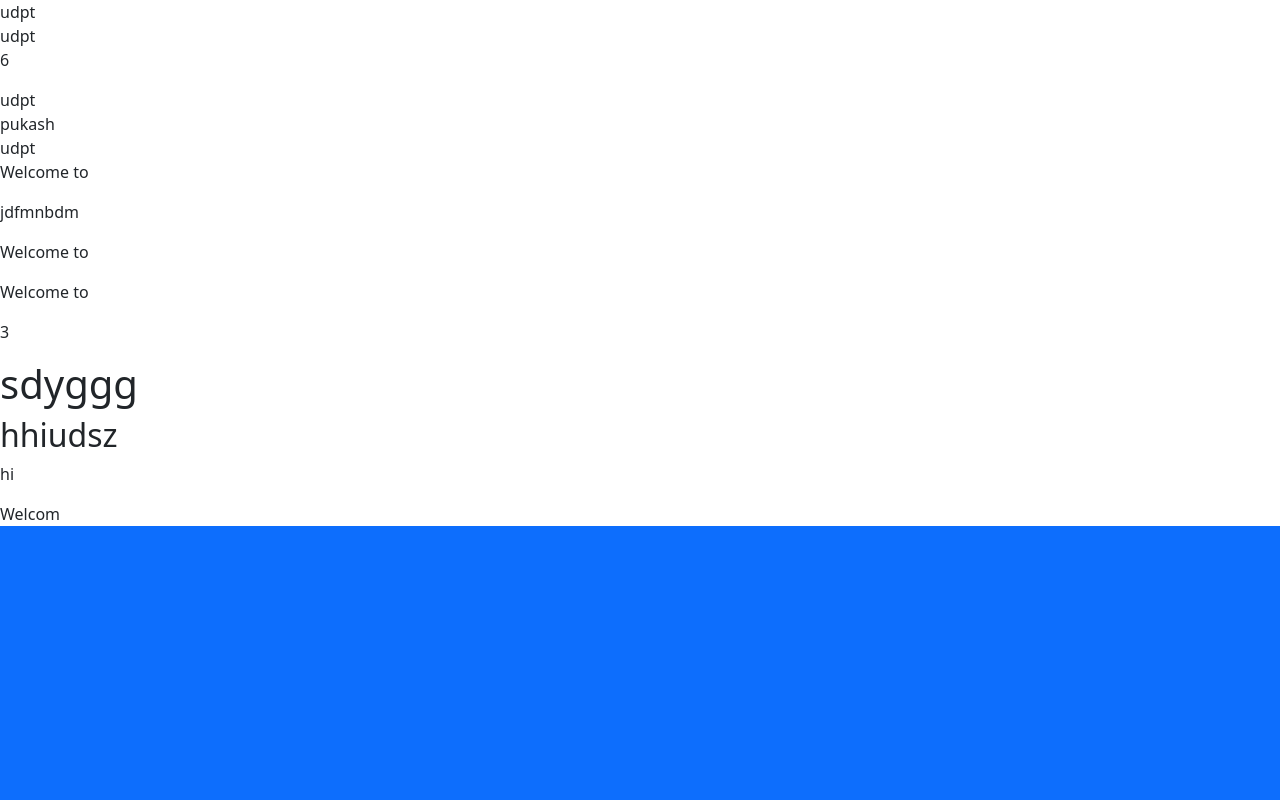
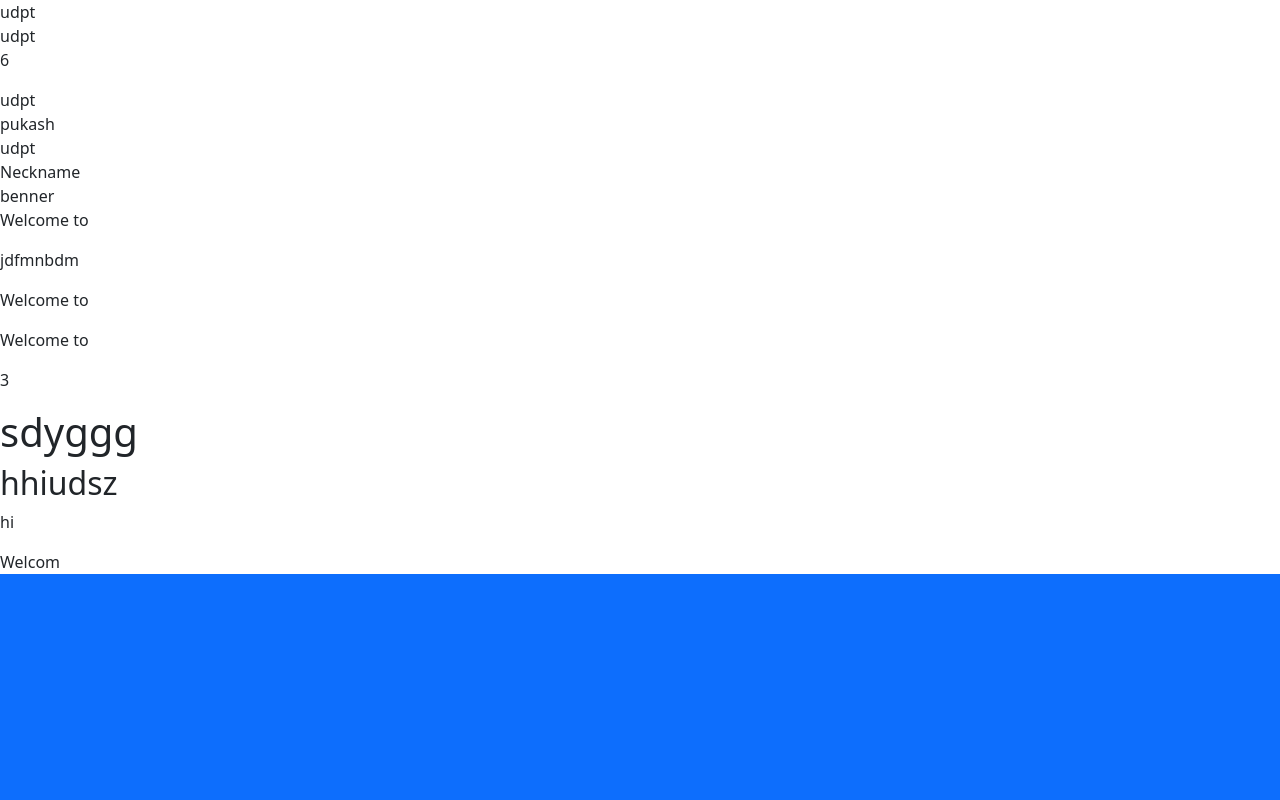
Before and after one commit to Anand370/po-practice-react-app, a React (Vite) app: page / in a window 1280 px wide. Shown: the top 800 px of the page. Built offline with nearby package versions, Linux system fonts and the light colour scheme.

Commit message:
Update Sdpt.jsx

```diff
--- a/src/Sdpt.jsx
+++ b/src/Sdpt.jsx
@@ -9,6 +9,8 @@ function Sdpt() {
      <div>udpt</div>
      <div>pukash</div>
      <div>udpt</div>
+      <div>Neckname</div>
+      <div>benner</div>
      <p>Welcome to </p>
      <p>jdfmnbdm </p>
        <p>Welcome to </p>
```
